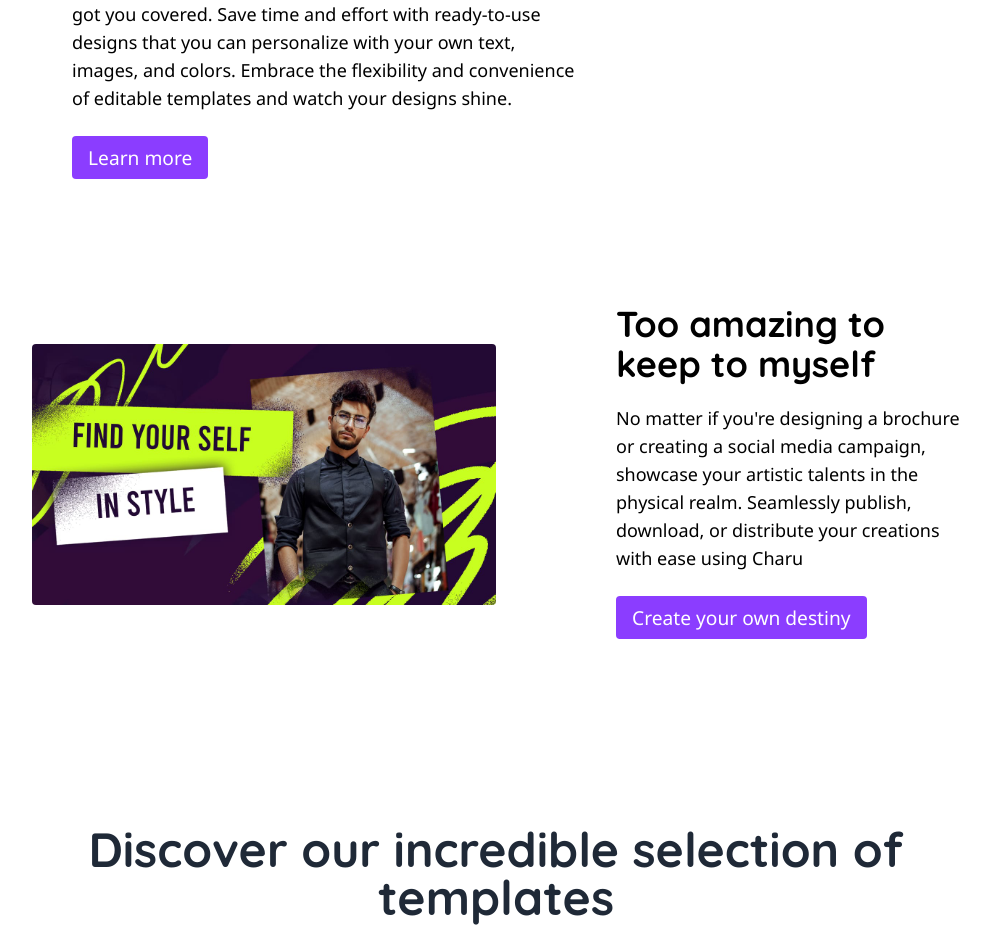
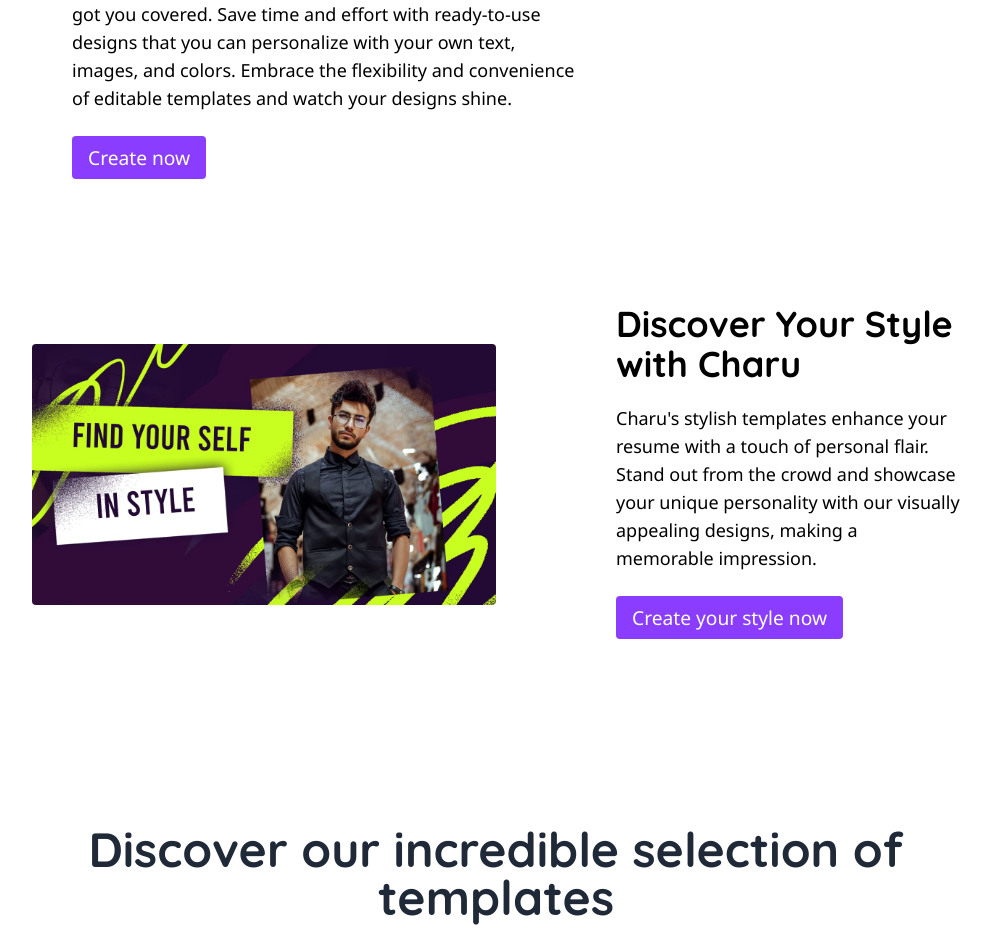
Before and after one commit to tsabbir007/Charu-Landing-Page, a Next.js app: page / in a window 1280 px wide. Shown: the part 1943-2876 px from the top of the page, without its empty margins (144-1134 px from the left). Built offline with nearby package versions, Linux system fonts and the light colour scheme; no server answers; grey boxes are pictures that could not be loaded.

Commit message:
feature text chage

```diff
--- a/components/features/index.tsx
+++ b/components/features/index.tsx
@@ -25,14 +25,14 @@
         MediaUrl: "/feature-vdo.mp4",
         Title: "Unlock Your Creativity with Editable Templates!",
         Description: "Discover the power of editable templates and bring your creative visions to life effortlessly. With editable templates, you can easily customize pre-designed layouts, graphics, and elements to suit your unique style. No design skills? No problem! These templates make it simple for anyone to create stunning visuals in no time. Whether you need a captivating social media post, a professional presentation slide, or a striking website banner, editable templates have got you covered. Save time and effort with ready-to-use designs that you can personalize with your own text, images, and colors. Embrace the flexibility and convenience of editable templates and watch your designs shine.",
-        ButtonText: "Learn more",
+        ButtonText: "Create now",
     },
     {
         IsVideoUrl: false,
         MediaUrl: Img3,
-        Title: "Too amazing to keep to myself",
-        Description: "No matter if you're designing a brochure or creating a social media campaign, showcase your artistic talents in the physical realm. Seamlessly publish, download, or distribute your creations with ease using Charu",
-        ButtonText: "Create your own destiny",
+        Title: "Discover Your Style with Charu",
+        Description: "Charu's stylish templates enhance your resume with a touch of personal flair. Stand out from the crowd and showcase your unique personality with our visually appealing designs, making a memorable impression.",
+        ButtonText: "Create your style now",
     }
 ]
 
```
